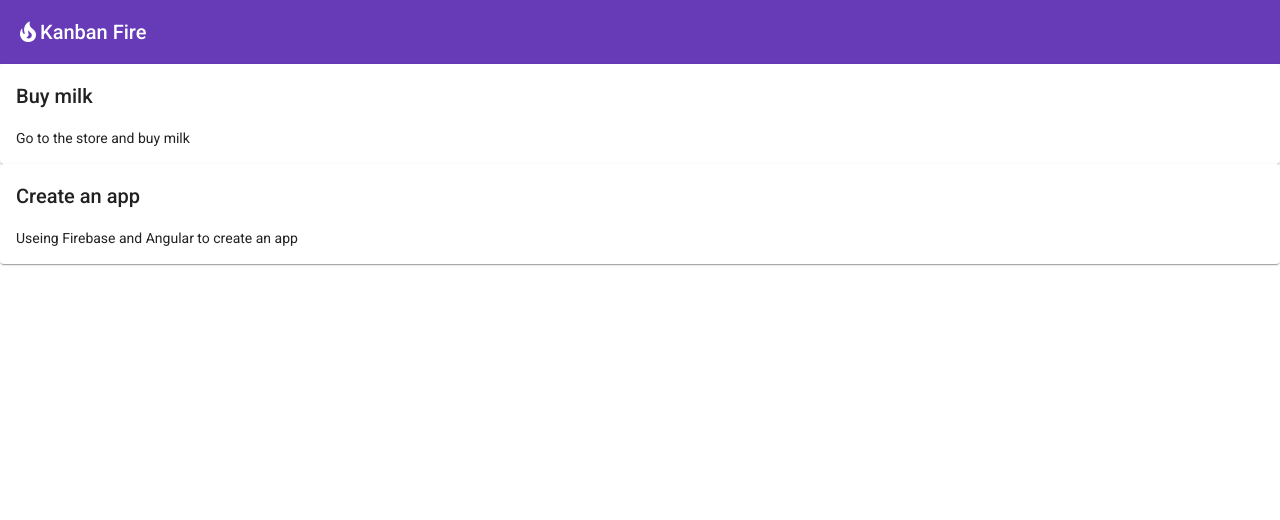
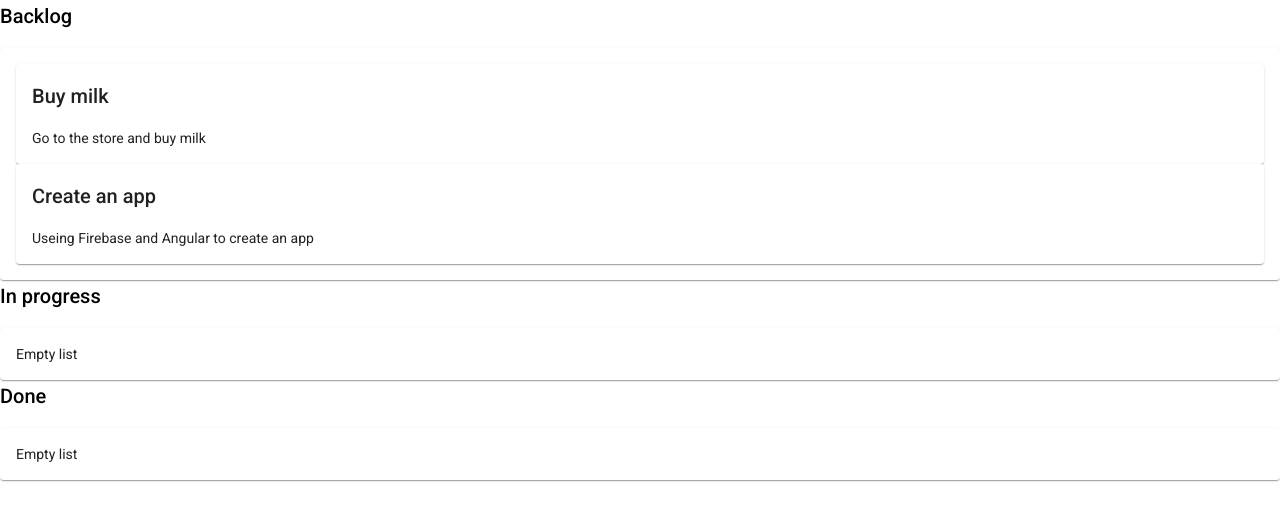
Before and after one commit to mtstart/FinNote, an Angular app: page / in a window 1280 px wide. Shown: the top 520 px of the page. Built offline with nearby package versions, Linux system fonts and the light colour scheme.

Commit message:
drop n drop

```diff
--- a/src/app/app.component.html
+++ b/src/app/app.component.html
@@ -1,6 +1,49 @@
-<mat-toolbar color="primary">
-  <mat-icon>local_fire_department</mat-icon>
-  <span>Kanban Fire</span>
-</mat-toolbar>
+<div class="container-wrapper">
+  <div class="container">
+    <h2>Backlog</h2>
 
-<app-task *ngFor="let task of todo" [task]="task" ></app-task>
+    <mat-card
+      cdkDropList
+      id="todo"
+      #todoList="cdkDropList"
+      [cdkDropListData]="todo"
+      [cdkDropListConnectedTo]="[doneList, inProgressList]"
+      (cdkDropListDropped)="drop($event)"
+      class="list">
+      <p class="empty-label" *ngIf="todo.length === 0">Empty list</p>
+      <app-task (edit)="editTask('todo', $event)" *ngFor="let task of todo" cdkDrag [task]="task"></app-task>
+    </mat-card>
+  </div>
+
+  <div class="container">
+    <h2>In progress</h2>
+
+    <mat-card
+      cdkDropList
+      id="inProgress"
+      #inProgressList="cdkDropList"
+      [cdkDropListData]="inProgress"
+      [cdkDropListConnectedTo]="[todoList, doneList]"
+      (cdkDropListDropped)="drop($event)"
+      class="list">
+      <p class="empty-label" *ngIf="inProgress.length === 0">Empty list</p>
+      <app-task (edit)="editTask('inProgress', $event)" *ngFor="let task of inProgress" cdkDrag [task]="task"></app-task>
+    </mat-card>
+  </div>
+
+  <div class="container">
+    <h2>Done</h2>
+
+    <mat-card
+      cdkDropList
+      id="done"
+      #doneList="cdkDropList"
+      [cdkDropListData]="done"
+      [cdkDropListConnectedTo]="[todoList, inProgressList]"
+      (cdkDropListDropped)="drop($event)"
+      class="list">
+      <p class="empty-label" *ngIf="done.length === 0">Empty list</p>
+      <app-task (edit)="editTask('done', $event)" *ngFor="let task of done" cdkDrag [task]="task"></app-task>
+    </mat-card>
+  </div>
+</div>
--- a/src/app/app.component.ts
+++ b/src/app/app.component.ts
@@ -1,5 +1,6 @@
 import { Component } from '@angular/core';
 import { Task } from './task/task';
+import { CdkDragDrop, transferArrayItem } from '@angular/cdk/drag-drop';
 
 @Component({
   selector: 'app-root',
@@ -20,4 +21,21 @@
     },
   ];
 
+  inProgress: Task[] = [];
+  done: Task[] = [];
+
+  editTask(list: string, task: Task): void { }
+
+  drop(event: CdkDragDrop<Task[]>): void {
+    if (event.previousContainer === event.container) {
+      return;
+    }
+    transferArrayItem(
+      event.previousContainer.data,
+      event.container.data,
+      event.previousIndex,
+      event.currentIndex
+    );
+  }
+
 }
--- a/src/app/app.module.ts
+++ b/src/app/app.module.ts
@@ -3,6 +3,7 @@
 import { TaskComponent } from './task/task.component';
 
 import { NgModule } from '@angular/core';
+import { DragDropModule } from "@angular/cdk/drag-drop";
 import { BrowserModule } from '@angular/platform-browser';
 import { BrowserAnimationsModule } from '@angular/platform-browser/animations';
 
@@ -21,7 +22,8 @@
     BrowserAnimationsModule,
     MatToolbarModule,
     MatIconModule,
-    MatCardModule
+    MatCardModule,
+    DragDropModule
   ],
   providers: [],
   bootstrap: [AppComponent]
```
